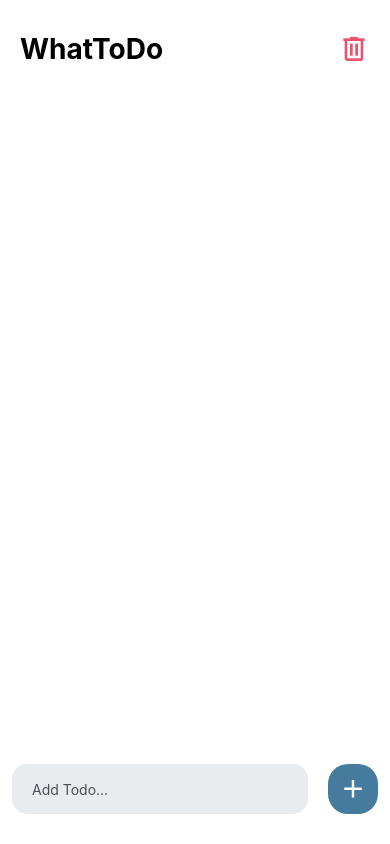
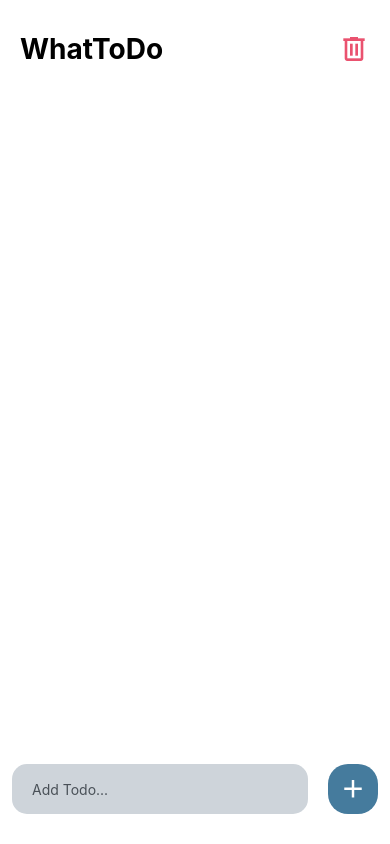
Before and after one commit to amataee/WhatToDo-App, a React Native app: screen / in a window 390 px wide. Built offline with nearby package versions, Linux system fonts and the light colour scheme.

Commit message:
change colors

```diff
--- a/App.js
+++ b/App.js
@@ -121,7 +121,7 @@ export default function App() {
                   <MaterialCommunityIcons
                      name="close"
                      size={24}
-                     color={colors.medium}
+                     color={colors.grayBlue}
                   />
                </View>
             </TouchableOpacity>
@@ -166,6 +166,7 @@ export default function App() {
                   value={textInput}
                   placeholder="Add Todo..."
                   placeholderTextColor={colors.dark}
+                  selectionColor={colors.dark}
                   onChangeText={(text) => setTextInput(text)}
                />
             </View>
@@ -195,7 +196,7 @@ const styles = StyleSheet.create({
    inputContainer: {
       height: 50,
       paddingHorizontal: 20,
-      backgroundColor: colors.light,
+      backgroundColor: colors.medium,
       flex: 1,
       marginVertical: 20,
       marginRight: 20,
--- a/app/config/colors.js
+++ b/app/config/colors.js
@@ -2,7 +2,7 @@ export default {
    primary: "#1d3557",
    white: "#fff",
    black: "#000",
-   medium: "#6c757d",
+   medium: "#ced4da",
    light: "#e9ecef",
    dark: "#495057",
    danger: "#ef233c",
```
